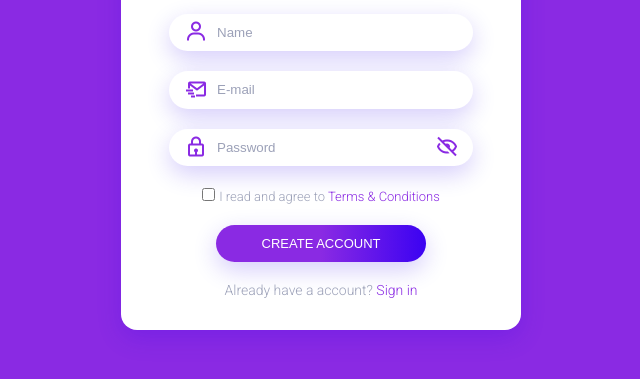
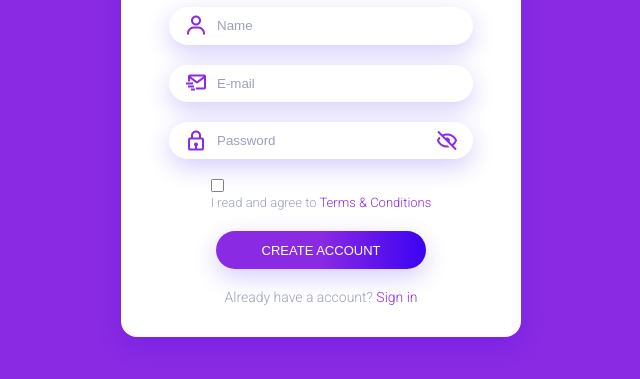
Before and after one commit to Lopez089/Daily-UI-Sing-Up, a website built with Vite: page index.html in a window 1280 px wide. Shown: the part 281-660 px from the top of the page, without its empty margins (319-959 px from the left). Built offline with nearby package versions, Linux system fonts and the light colour scheme.

Commit message:
fix: input checkbox

```diff
--- a/style.css
+++ b/style.css
@@ -215,9 +215,13 @@ input[type='password']{
   width: 100%;
 }
 
+input[type='checkbox']{
+  display:block;
+}
+
 input[type="checkbox"]:after{
   position: relative;
-  display: none;
+  display: block;
   width: 11px;
   height: 11px;
   border: 1px solid #808080;
```
Also changed, not shown: dist/index.html, 2 other files.
